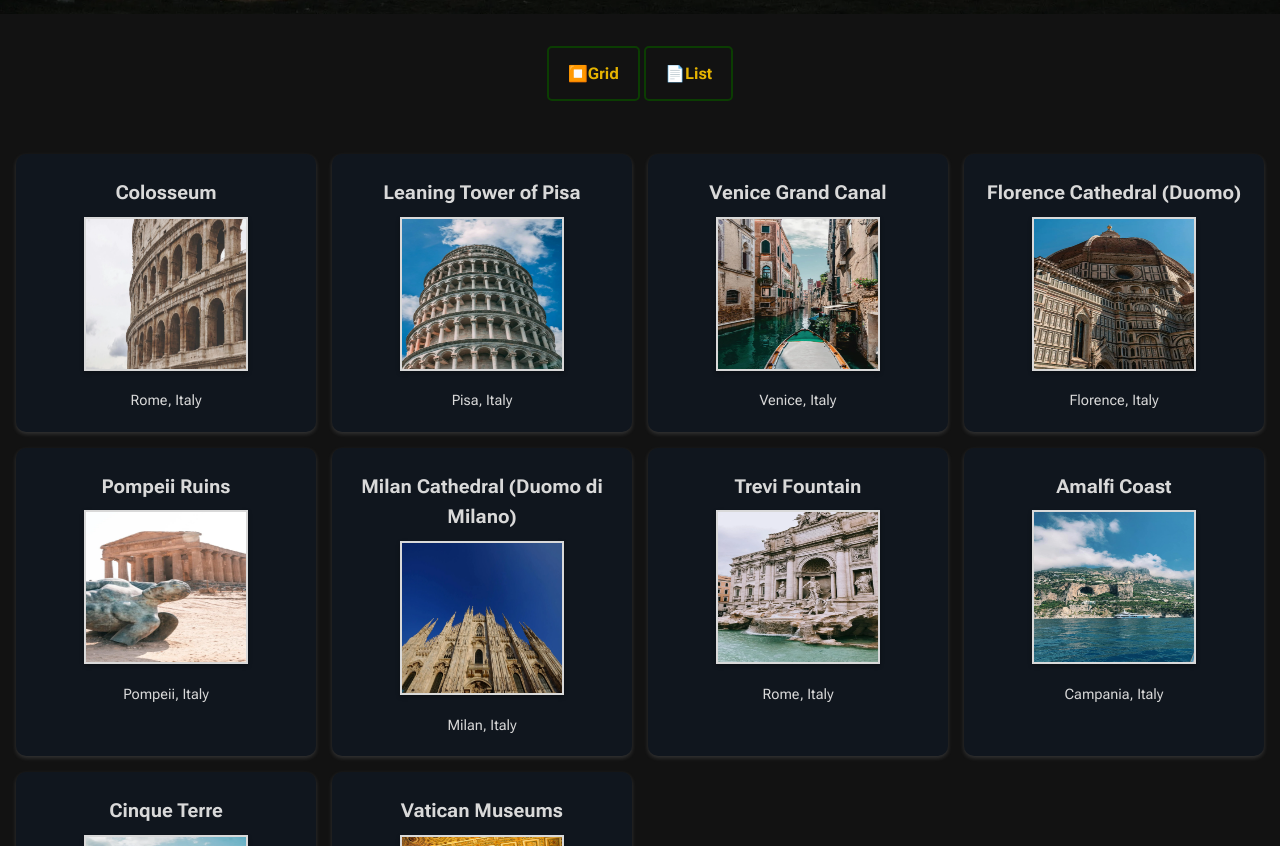
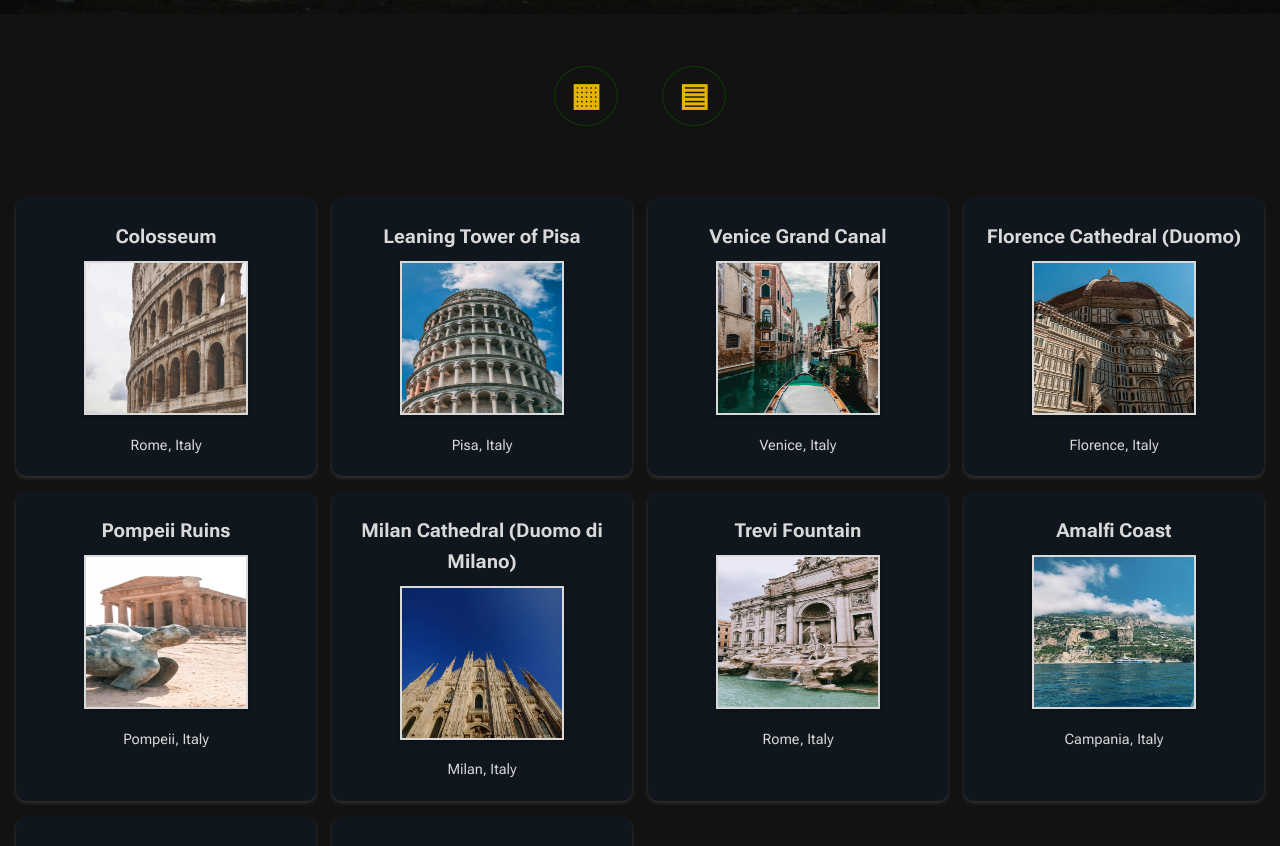
Before and after one commit to Kattniu/ToDoList, a website built with Vite: page src/index.html in a window 1280 px wide. Shown: the part 978-1824 px from the top of the page. Built offline with nearby package versions, Linux system fonts and the light colour scheme; a web font is replaced by a local one.

Commit message:
uñtimos arreglos de  mi header

```diff
--- a/src/css/base.css
+++ b/src/css/base.css
@@ -41,13 +41,14 @@ body{
   margin-bottom: 2.3rem;/*Aregamos un espacio inferior para que este mas lejos del contenido de abajo*/
 }
 .main-menu button { /*Estilos basicos para nuestros botones grid y list*/
-  padding: 0.8rem 1.2rem; /*Definimos un espacio interno amplio para que los botones seas comodos y estilosos de clicar */
+  padding: 0.2rem 1rem; /*Definimos un espacio interno amplio para que los botones seas comodos y estilosos de clicar */
   font-weight: bold;/*texto negrita*/
-  font-size: 1rem;
+  font-size: 2rem;
+  margin: 20px;
   background-color: var(--negro);
   color:var(--dorado);
-  border: 2px solid var(--verdebosque);
-  border-radius: 5px;
+  border: 1px solid var(--verdebosque);
+  border-radius: 50%;
   cursor: pointer;
   transition: all 0.3s ease; /* Transición suave para hover (para cualquier cambio, como por ejemplo : el cambio del color)*/
 }
--- a/src/index.html
+++ b/src/index.html
@@ -41,8 +41,8 @@
     </section>
     <main>
       <div class="main-menu">
-          <button id="grid" aria-label="Mostrar en vista de cuadrícula">⏹️Grid</button>
-          <button id="list" aria-label="Mostrar en vista de lista">📄List</button>
+          <button id="grid" aria-label="Mostrar en vista de cuadrícula">▦</button>
+          <button id="list" aria-label="Mostrar en vista de lista">▤</button>
       </div>
       <div id="cards" class="grid"></div>
   </main>
```
Also changed, not shown: src/cities/city.html (+0 -1 lines), src/form/form.html (+0 -1 lines).
